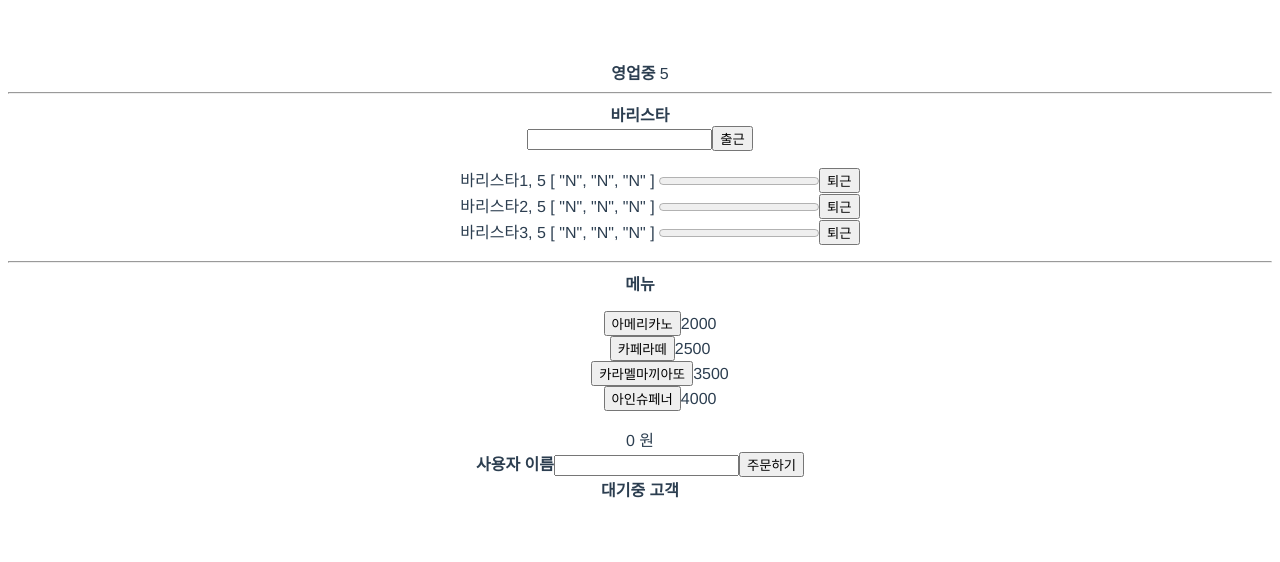
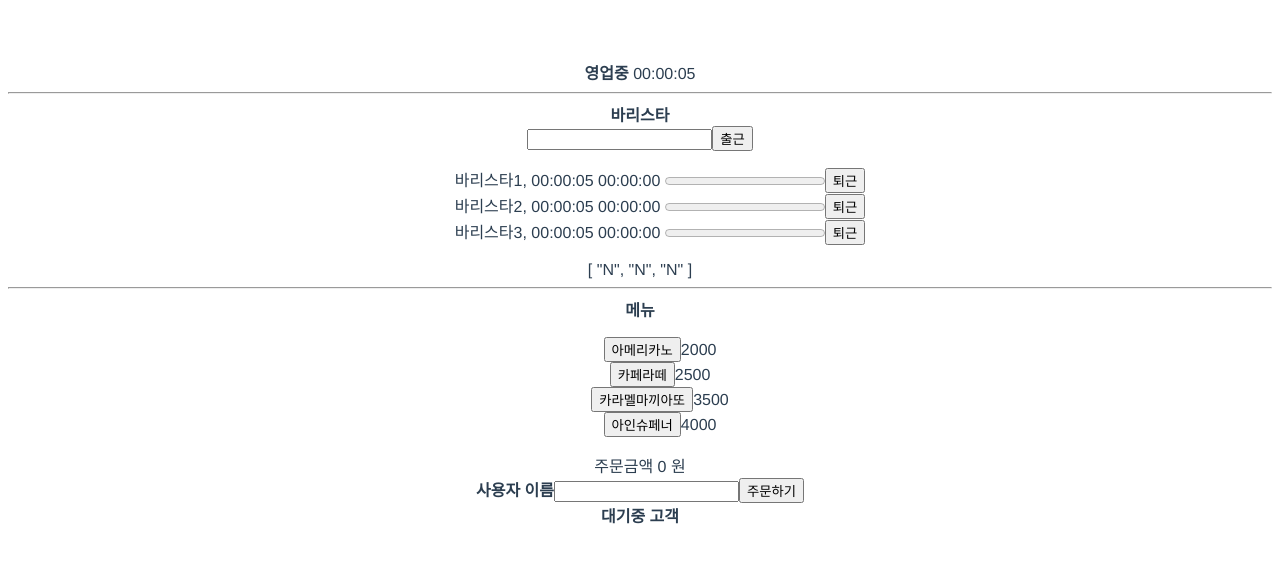
Before and after one commit to LimChaeHwi/devil-coffee, a Vue app: page / in a window 1280 px wide. Shown: the top 562 px of the page. Built offline with nearby package versions, Linux system fonts and the light colour scheme.

Commit message:
주문 리스트 시간차로 커피 만들기 완료

```diff
--- a/src/App.vue
+++ b/src/App.vue
@@ -1,5 +1,5 @@
 <template>
-  <div><strong>영업중</strong> {{ cnt }}</div>
+  <div><strong>영업중</strong> {{ $msToHMS(time * 1000) }}</div>
   <hr>
   <Barista :order-list="orderList"/>
   <hr>
@@ -19,13 +19,13 @@ export default {
   },
   data: function() {
     return {
-      cnt : 0,
+      time : 0,
       orderList: [],
     };
   },
   created: function() {
     setInterval(() => {
-      this.cnt++
+      this.time++
     }, 1000);
   },
   methods: {
--- /dev/null
+++ b/src/assets/js/common.js
@@ -0,0 +1,18 @@
+export default {
+    install(app) {
+        app.config.globalProperties.$msToHMS = ( ms ) => {
+            // 1- Convert to seconds:
+            let seconds = ms / 1000;
+            // 2- Extract hours:
+            let hours = parseInt( seconds / 3600 ); // 3,600 seconds in 1 hour
+            seconds = seconds % 3600; // seconds remaining after extracting hours
+            // 3- Extract minutes:
+            let minutes = parseInt( seconds / 60 ); // 60 seconds in 1 minute
+            // 4- Keep only seconds not extracted to minutes:
+            seconds = seconds % 60;
+
+            return String(hours).padStart(2, '0')+":"+String(minutes).padStart(2, '0')+":"+String(seconds).padStart(2, '0')
+        }
+
+    }
+}
--- a/src/components/Barista.vue
+++ b/src/components/Barista.vue
@@ -6,12 +6,13 @@
       <button @click="addBarista(newBaristas.name)">출근</button>
       <ul>
         <li v-for="(item, index) in baristas" :key="index">
-          {{ item.name + ', ' + item.workingTime }}
-          {{ checkBarista }}
-          <progress max="100" value="0"></progress>
+          {{ item.name + ', ' + $msToHMS(item.workingTime * 1000) }}
+          {{ $msToHMS(item.completeTime) }}
+          <progress max="100" :value="item.completeProgress"></progress>
           <button @click="delBarista(index)">퇴근</button>
         </li>
       </ul>
+      {{ checkBarista }}
     </div>
   </div>
 </template>
@@ -32,6 +33,8 @@ export default {
         name: '',
       },
       orderListData: [],
+      sIndex: 0,
+      fIndex: 0,
     }
   },
   computed: {
@@ -39,11 +42,23 @@ export default {
       get: function() {
         return this.baristas.map((element) => element.working)
       }
+    },
+    checkOrderListData: {
+      get: function() {
+        //  주문량을 변경감지 해야 computed, watch 가 발생한다
+        return this.orderListData.length
+      }
     }
   },
   watch: {
-    orderListData() {
-      console.log('주문 추가')
+    checkOrderListData() {
+      console.log('주문 추가', this.orderListData)
+      this.makeCoffee()
+    },
+    checkBarista() {
+      console.log('작업 변경', this.baristas)
+      this.checkOrderFinish()
+      this.makeCoffee()
     }
   },
   created: function() {
@@ -76,6 +91,51 @@ export default {
       } else {
         return 1
       }
+    },
+    makeCoffee: function() {
+      //  가용한 직원으로 주문리스트 처리
+      console.log('makeCoffee')
+      let order
+      for (let i = this.sIndex; i < this.orderListData.length; i++) {
+        order = this.orderListData[i]
+        if (order.status === 'W' || order.status === 'S') {
+          order.startOrders()
+          break;
+        }
+      }
+      if (order) {
+        for (let j = 0; j < order.coffees.length; j++) {
+          if (order.coffees[j].status !== 'N') continue
+          for (let k = 0; k < this.baristas.length; k++) {
+            if (this.baristas[k].working === 'N') {
+              this.baristas[k].make(order.coffees[j])
+              order.coffees[j].making()
+              return
+            }
+          }
+        }
+      }
+    },
+    checkOrderFinish: function() {
+
+      let isStart
+      let isFinish
+      let startData = this.orderListData[this.sIndex]
+      let finishData = this.orderListData[this.fIndex]
+      if (startData) {
+        isStart = startData.coffees.find(obj => obj.status === 'N')
+        //  대기중인 커피 주문이 없으면 다음 index로 이동
+        if (!isStart) {
+          this.sIndex++
+        }
+      }
+      if (finishData) {
+        isFinish = finishData.coffees.find(obj => obj.status === 'N' || obj.status === 'I')
+        if (!isFinish) {
+          finishData.finishOrders()
+          this.fIndex++
+        }
+      }
     }
   }
 }
--- a/src/components/Kiosk.vue
+++ b/src/components/Kiosk.vue
@@ -13,7 +13,7 @@
           </li>
       </ul>
       <div>
-      {{ calculate }} 원
+      주문금액 {{ calculate }} 원
       </div>
       <div>
         <strong>사용자 이름</strong>
@@ -27,6 +27,7 @@
 import Coffee from '../domains/coffee.js'
 import Customer from '../domains/customer.js'
 import Orders from '../domains/orders.js'
+import OrderCoffee from '../domains/orderCoffee.js'
 export default {
     // eslint-disable-next-line vue/multi-word-component-names
     name : 'Kiosk',
@@ -36,12 +37,13 @@ export default {
     data : function() {
         return {
             menu: [
-                new Coffee('AC', '아메리카노', 2000, 10000),
-                new Coffee('CL', '카페라떼', 2500, 20000),
+                new Coffee('AC', '아메리카노', 2000, 20000),
+                new Coffee('CL', '카페라떼', 2500, 30000),
                 new Coffee('CM', '카라멜마끼아또', 3500, 40000),
                 new Coffee('EP', '아인슈페너', 4000, 60000),
             ],
             cart: [],
+            orderCoffee: [],
             orderListData: [],
             newName: '',
         }
@@ -61,6 +63,11 @@ export default {
     methods: {
         addCart: function(coffee) {
             let order = {...coffee}
+            //  orderList 의 coffee 리스트
+            this.orderCoffee.push(new OrderCoffee(order.id, order.name, order.time))
+            //  제조시간이 긴 것부터 제조
+            this.orderCoffee.sort((a, b) => b.time - a.time)
+
             let index = this.cart.findIndex((element)=> {
                 return element.id === coffee.id
             })
@@ -77,16 +84,26 @@ export default {
             }
         },
         order: function() {
+            if (this.cart.length == 0) {
+                alert('메뉴를 선택해주세요.')
+                return
+            }
+            if (!this.newName) {
+                alert('이름을 입력해주세요.')
+                return
+            }
             let customerComp = this.$parent.$refs['customer']
             let customerId = customerComp.getCustomerSeqId()
             customerComp['customers'].push(new Customer(customerId, this.newName))
 
             this.orderListData = this.orderList
 
-            let orders = new Orders(this.getOrderSequenceNo(), customerId, this.cart)
-            orders.setWait()
+            let orders = new Orders(this.getOrderSequenceNo(), customerId, this.orderCoffee)
+            orders.waitOrders()
             this.orderListData.push(orders)
 
+            //  초기화
+            this.orderCoffee = []
             this.cart = []
         },
         getOrderSequenceNo() {
--- a/src/domains/barista.js
+++ b/src/domains/barista.js
@@ -1,27 +1,45 @@
 export default class Barista {
     workingTime = 0
+    completeProgress = 0
     completeTime = 0
     working
+    wInterval
+    cInterval
+    speed
     constructor(id, name) {
         this.id = id
         this.name = name
         this.working = 'N'
+        this.speed = 7000
     }
     work() {
-        setInterval(()=>{
+        this.wInterval = setInterval(()=>{
             this.workingTime++
         }, 1000)
     }
-    checkOrders() {
-
+    leave() {
+        clearInterval(this.wInterval)
     }
-    findMachine() {
-
+    make(orderCoffee) {
+        this.working = 'Y'
+        //  progressBar: +(100 / (time / 1000))
+        //  time: -1000
+        this.completeTime = parseInt(orderCoffee.time)
+        this.cInterval = setInterval(()=> {
+            this.completeProgress += Math.ceil(100 / (parseInt(orderCoffee.time) / this.speed) *10)/10
+            this.completeTime -= this.speed
+            console.log('this.completeProgress', this.completeProgress)
+            if (this.completeProgress >= 100) {
+                console.log('serve')
+                this.serve(orderCoffee)
+            }
+        }, 1000)
     }
-    make() {
-
-    }
-    serve() {
-
+    serve(orderCoffee) {
+        clearInterval(this.cInterval)
+        this.completeProgress = 0   //  초기화
+        this.completeTime = 0
+        this.working = 'N'
+        orderCoffee.finish()
     }
 }
--- /dev/null
+++ b/src/domains/orderCoffee.js
@@ -0,0 +1,14 @@
+export default class OrderCoffee {
+    constructor(id, name, time) {
+        this.id = id
+        this.name = name
+        this.time = time
+        this.status = 'N'
+    }
+    making() {
+        this.status = 'I'
+    }
+    finish() {
+        this.status = 'Y'
+    }
+}
--- a/src/domains/orders.js
+++ b/src/domains/orders.js
@@ -5,13 +5,13 @@ export default class Orders {
         this.customerId = customerId
         this.coffees = coffees
     }
-    setWait() {
+    waitOrders() {
         this.status = 'W'
     }
-    setStart() {
+    startOrders() {
         this.status = 'S'
     }
-    setFinish() {
+    finishOrders() {
         this.status = 'F'
     }
 }
--- a/src/main.js
+++ b/src/main.js
@@ -1,4 +1,7 @@
 import { createApp } from 'vue'
 import App from './App.vue'
+import common from './assets/js/common'
 
-createApp(App).mount('#app')
+const app = createApp(App)
+app.use(common)
+app.mount('#app')
```
